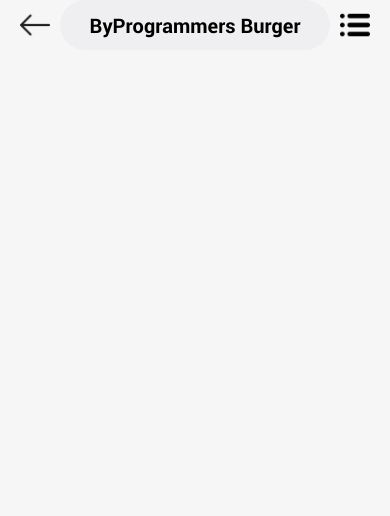
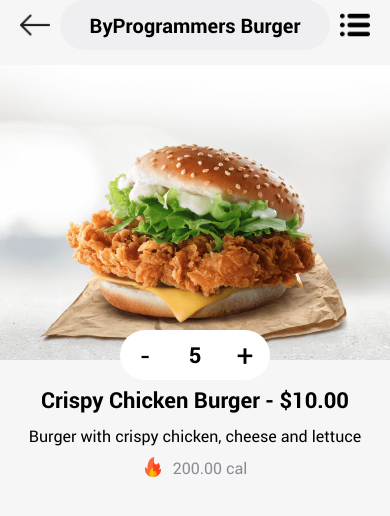
Before and after one commit to thiago-porto25/react-native-delivery-app, a React Native app: screen /Home in a window 390 px wide. Both pictures are taken after a click on the element 195 px from the left and 450 px from the top of the page. Shown: the top 516 px of the page. Built offline with nearby package versions, Linux system fonts and the light colour scheme.

Commit message:
finish part of ui in restaurant screen

```diff
--- /dev/null
+++ b/components/restaurants/FoodInfo.js
@@ -0,0 +1,114 @@
+import React from 'react'
+import {
+  Animated,
+  Image,
+  StyleSheet,
+  Text,
+  TouchableOpacity,
+  View,
+} from 'react-native'
+import { icons, SIZES, COLORS, FONTS } from '../../constants'
+
+const FoodInfo = ({ restaurant }) => {
+  return (
+    <Animated.ScrollView
+      horizontal
+      pagingEnabled
+      scrollEventThrottle={16}
+      snapToAlignment="center"
+      showsHorizontalScrollIndicator={false}
+    >
+      {restaurant?.menu.map((item, idx) => (
+        <View
+          key={`${item}-${idx}`}
+          style={{ alignItems: 'center', marginTop: 15 }}
+        >
+          <View style={{ height: SIZES.height * 0.35 }}>
+            <Image
+              source={item.photo}
+              resizeMode="cover"
+              style={{ width: SIZES.width, height: '100%' }}
+            />
+
+            <View
+              style={{
+                position: 'absolute',
+                bottom: -20,
+                width: SIZES.width,
+                height: 50,
+                justifyContent: 'center',
+                flexDirection: 'row',
+              }}
+            >
+              <TouchableOpacity
+                style={{
+                  width: 50,
+                  backgroundColor: COLORS.white,
+                  alignItems: 'center',
+                  justifyContent: 'center',
+                  borderTopLeftRadius: 25,
+                  borderBottomLeftRadius: 25,
+                }}
+              >
+                <Text style={{ ...FONTS.body1 }}>-</Text>
+              </TouchableOpacity>
+
+              <View
+                style={{
+                  width: 50,
+                  backgroundColor: COLORS.white,
+                  alignItems: 'center',
+                  justifyContent: 'center',
+                }}
+              >
+                <Text style={{ ...FONTS.h2 }}>5</Text>
+              </View>
+
+              <TouchableOpacity
+                style={{
+                  width: 50,
+                  backgroundColor: COLORS.white,
+                  alignItems: 'center',
+                  justifyContent: 'center',
+                  borderTopRightRadius: 25,
+                  borderBottomRightRadius: 25,
+                }}
+              >
+                <Text style={{ ...FONTS.body1 }}>+</Text>
+              </TouchableOpacity>
+            </View>
+          </View>
+
+          <View
+            style={{
+              width: SIZES.width,
+              alignItems: 'center',
+              marginTop: 15,
+              paddingHorizontal: SIZES.padding * 2,
+            }}
+          >
+            <Text
+              style={{ marginVertical: 10, textAlign: 'center', ...FONTS.h2 }}
+            >
+              {item.name} - ${item.price.toFixed(2)}
+            </Text>
+            <Text style={{ ...FONTS.body3 }}>{item.description}</Text>
+          </View>
+
+          <View style={{ flexDirection: 'row', marginTop: 10 }}>
+            <Image
+              source={icons.fire}
+              style={{ width: 20, height: 20, marginRight: 10 }}
+            />
+
+            <Text style={{ ...FONTS.body3, color: COLORS.darkGray }}>
+              {item.calories.toFixed(2)} cal
+            </Text>
+          </View>
+        </View>
+      ))}
+    </Animated.ScrollView>
+  )
+}
+
+export default FoodInfo
--- a/components/restaurants/index.js
+++ b/components/restaurants/index.js
@@ -1 +1,2 @@
 export { default as Header } from './Header'
+export { default as FoodInfo } from './FoodInfo'
--- a/screens/Home.js
+++ b/screens/Home.js
@@ -1,7 +1,7 @@
 import React, { useState } from 'react'
 import { useFonts } from 'expo-font'
 import AppLoading from 'expo-app-loading'
-import { icons, images, SIZES, COLORS, FONTS } from '../constants'
+import { COLORS } from '../constants'
 import { Header, MainCategories, RestaurantList } from '../components/home'
 import { StyleSheet, SafeAreaView, StatusBar, Platform } from 'react-native'
 import {
--- a/screens/Restaurant.js
+++ b/screens/Restaurant.js
@@ -2,19 +2,9 @@ import React, { useState, useEffect } from 'react'
 import { useFonts } from 'expo-font'
 import AppLoading from 'expo-app-loading'
 import { isIphoneX } from 'react-native-iphone-x-helper'
-import { icons, images, SIZES, COLORS, FONTS } from '../constants'
-import { Header } from '../components/restaurants'
-import {
-  Animated,
-  StyleSheet,
-  SafeAreaView,
-  Text,
-  View,
-  TouchableOpacity,
-  Image,
-  Platform,
-  StatusBar,
-} from 'react-native'
+import { COLORS } from '../constants'
+import { Header, FoodInfo } from '../components/restaurants'
+import { StyleSheet, SafeAreaView, Platform, StatusBar } from 'react-native'
 
 const Restaurant = ({ route, navigation }) => {
   const [restaurant, setRestaurant] = useState(null)
@@ -36,6 +26,8 @@ const Restaurant = ({ route, navigation }) => {
   return fontsLoaded ? (
     <SafeAreaView style={styles.container}>
       <Header restaurant={restaurant} navigation={navigation} />
+
+      <FoodInfo restaurant={restaurant} />
     </SafeAreaView>
   ) : (
     <AppLoading />
```
